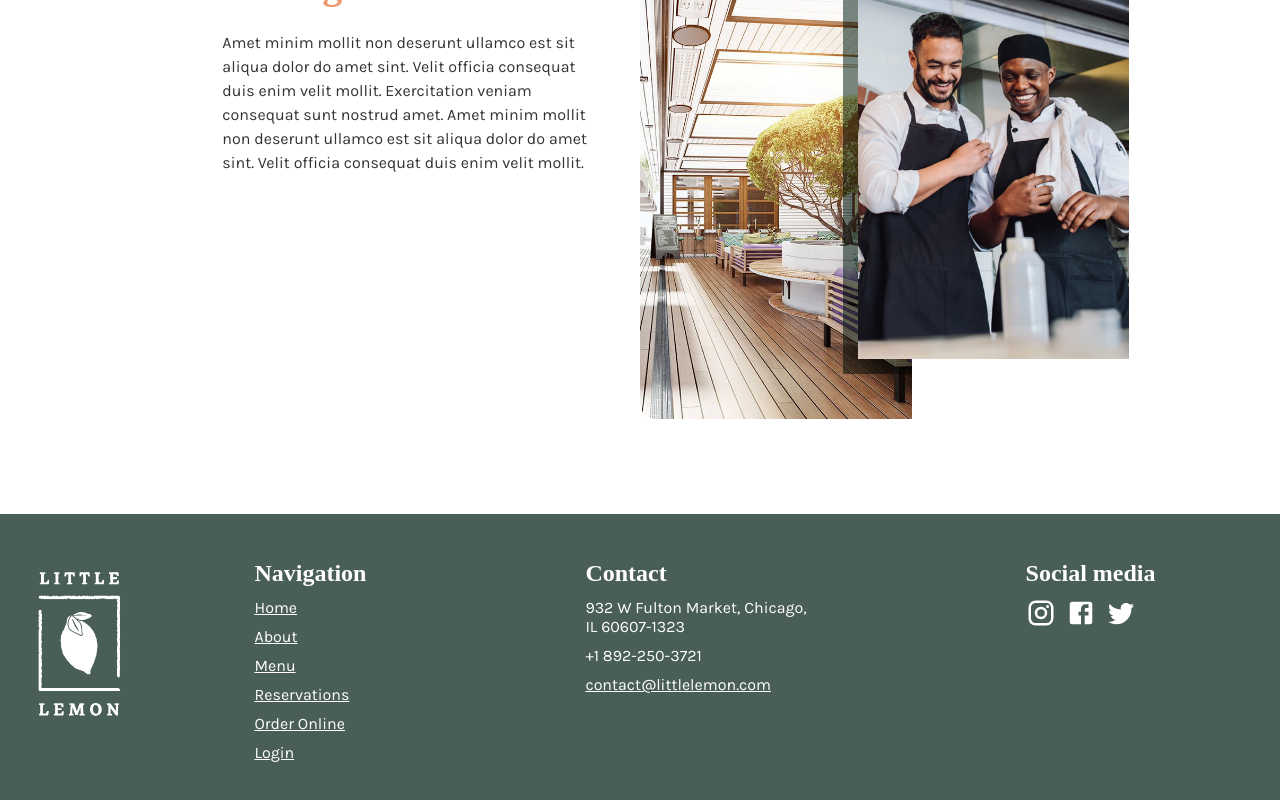
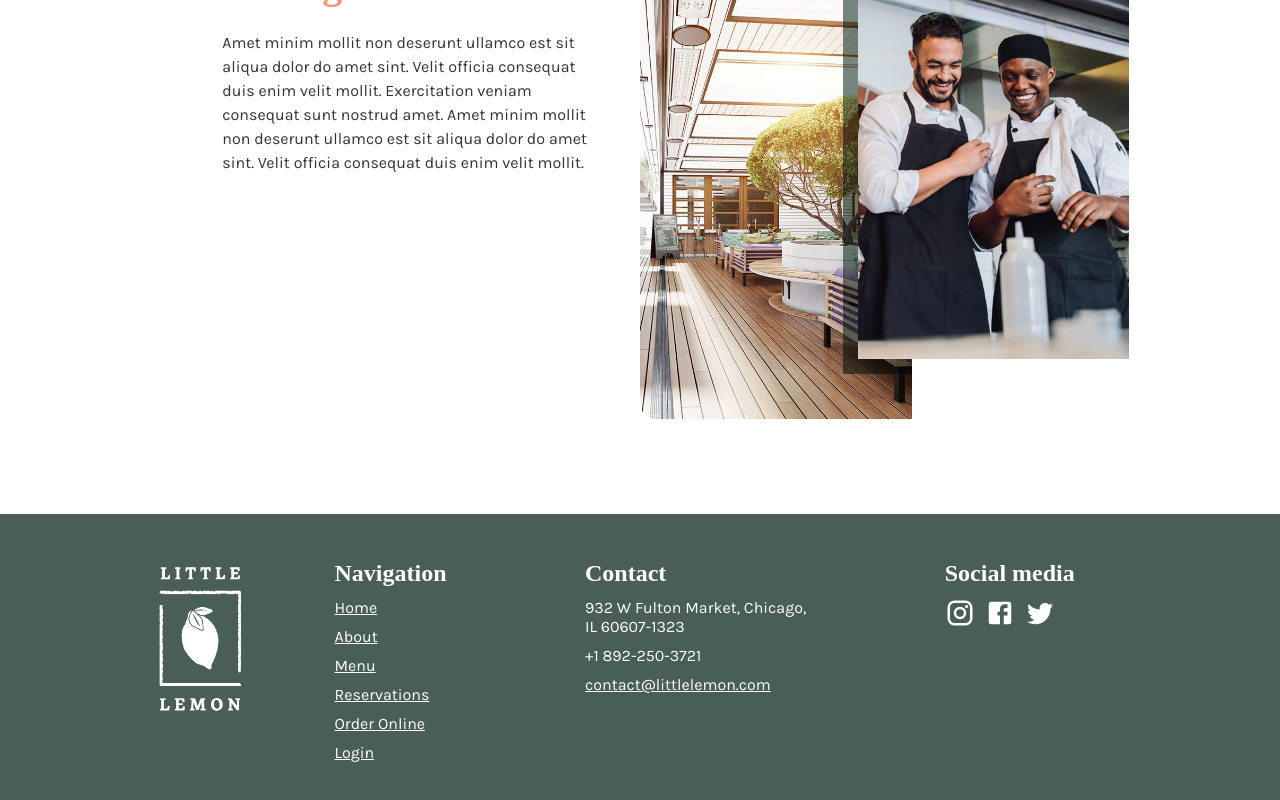
Before and after one commit to geoffrey-coursera/front-end-capstone-project, a React (Create React App) app: page / in a window 1280 px wide. Shown: the part 1906-2706 px from the top of the page. Built offline with nearby package versions, Linux system fonts and the light colour scheme; a web font is replaced by a local one.

Commit message:
fix: make layout occupy the whole available space

```diff
--- a/src/App.scss
+++ b/src/App.scss
@@ -1,7 +1,13 @@
 @use 'media-queries' as media;
 
+html, body {
+    height: 100%;
+}
+
 #root {
+    min-height: 100%;
     display: grid;
+    grid-template-rows: auto 1fr auto;
     column-gap: var(--spacing-m);
     grid-template-columns:
         1fr
@@ -27,7 +33,7 @@
             [end]
             1fr;
 
-        --col-w: minmax(0,auto);
+        --col-w: minmax(0, 100%);
     }
 }
 
--- a/src/Sections/Footer.scss
+++ b/src/Sections/Footer.scss
@@ -4,20 +4,14 @@ footer {
     color: var(--color-paper);
     background: var(--color-brand-dark);
     padding-block: var(--spacing-l);
-    display: grid;
+    display: flex;
     grid-column: var(--span-all);
-    grid-template-columns:
-        1fr
-        [start]
-        100px
-        [content]
-        calc(100% - 100px - 3 * var(--spacing-m))
-        [end]
-        1fr;
     gap: var(--spacing-m);
+    padding-inline: max(calc((100% - 978px) / 2), var(--spacing-m));
+    justify-content: center;
 }
 
-:where(footer) {
+footer {
     ul {
         list-style: none;
         display: grid;
@@ -36,10 +30,11 @@ footer {
     }
 
     & > img {
-        grid-column: start / span 1;
+        translate: 0 -5px;
     }
 
     & > div {
+        flex-grow: 1;
         grid-column: content / end;
         display: grid;
         grid-auto-flow: column;
@@ -58,7 +53,7 @@ footer {
 
 
 @include media.small {
-    :where(footer) {
+    footer {
         & > div {
             grid-template-columns: auto auto;
             grid-template-rows: auto auto;
@@ -80,15 +75,15 @@ footer {
     footer {
         display: block;
         position: relative;
+        padding-inline: 0;
     }
 
-    :where(footer) {
+    footer {
         & > div {
             display: flex;
             flex-direction: column;
             margin-left: var(--spacing-l);
             gap: var(--spacing-m);
-
         }
 
         & > img {
@@ -97,5 +92,4 @@ footer {
             right: var(--spacing-m);
         }
     }
-
 }
```
